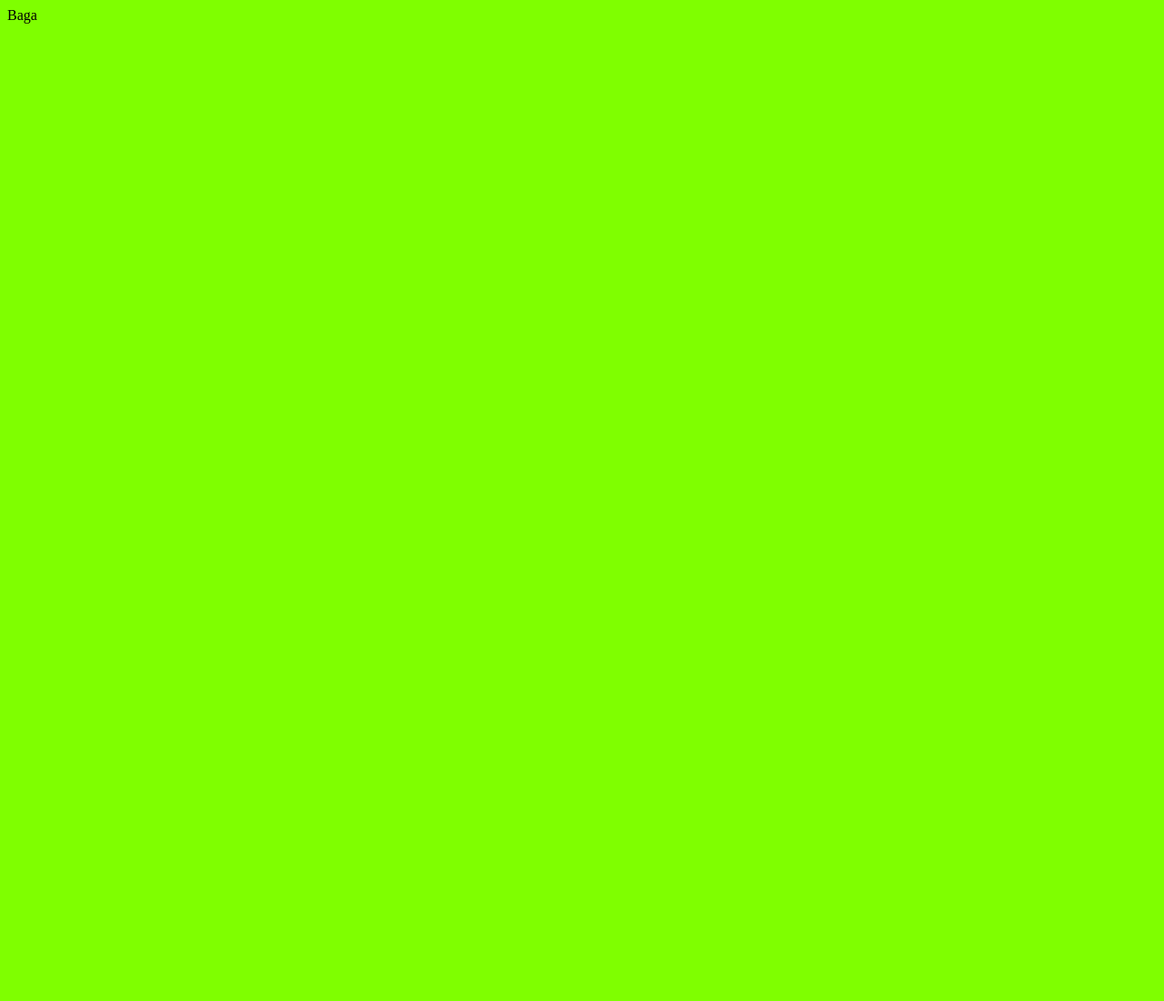
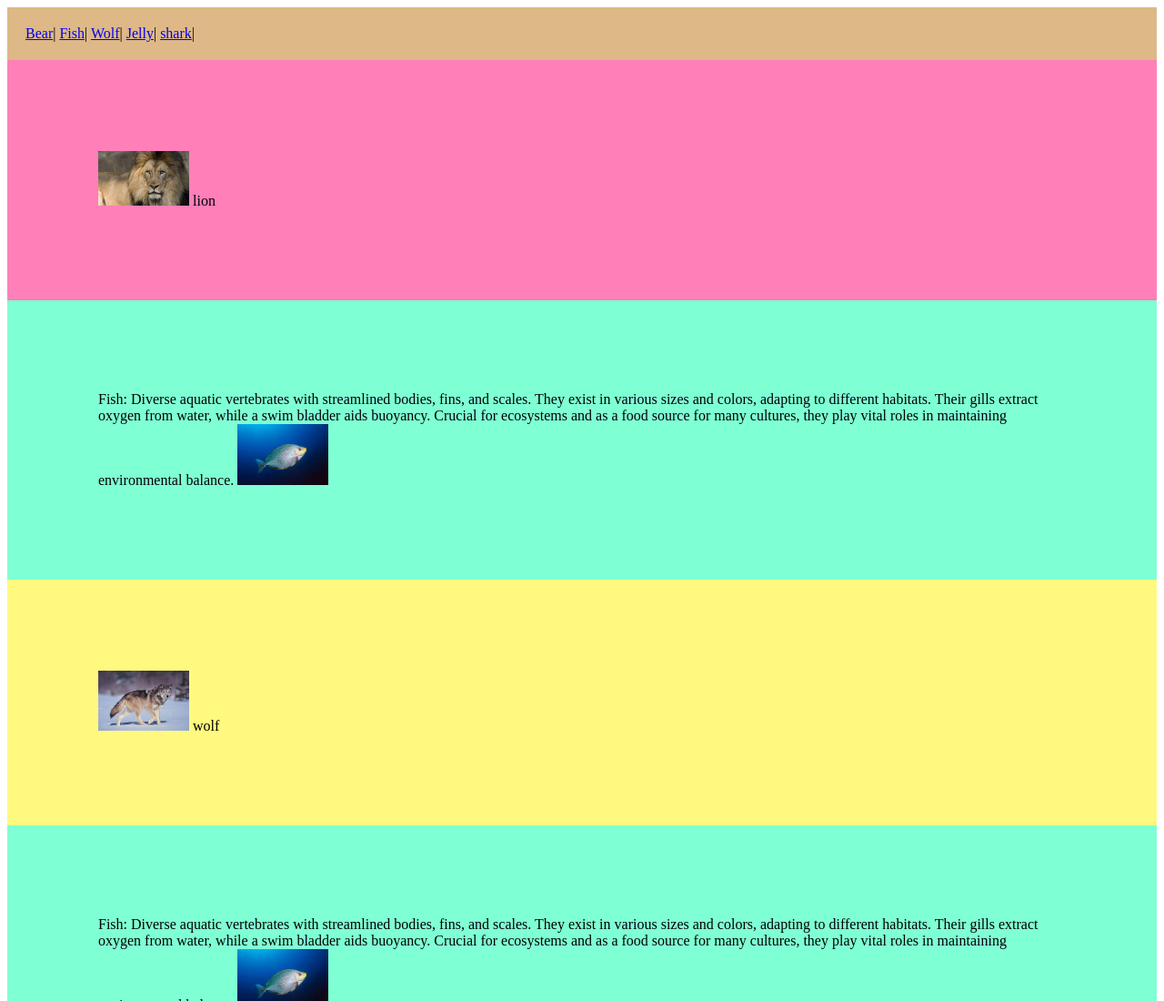
Before and after one commit to narnav/delme70007, a plain HTML site: page index.html in a window 1280 px wide. Shown: the top 1100 px of the page at 91% size. Before the commit the page ends 800 px from the top, so only its background shows below. Drawn offline with Linux system fonts and the light colour scheme.

Commit message:
add images , readme

```diff
--- a/index.html
+++ b/index.html
@@ -1,11 +1,71 @@
 <!DOCTYPE html>
 <html lang="en">
+
 <head>
     <meta charset="UTF-8">
     <meta name="viewport" content="width=device-width, initial-scale=1.0">
     <title>Document</title>
 </head>
-<body style="background-color: chartreuse;">
-    Baga
+
+<body>
+    <!-- Nav menu-->
+    <div style="background-color: burlywood;padding: 20px;" id="Menu">
+        <a href="#Bear" >Bear</a>|
+        <a href="#Fish" >Fish</a>|
+        <a href="#Wolf" >Wolf</a>|
+        <a href="#Jelly" >Jelly</a>|
+        <a href="#shark" >shark</a>|
+    </div>
+    <!-- content lion-->
+    <div style="background-color: rgb(255, 127, 185);padding: 100px; ">
+        <img src="media/lion.jpg" width="100px">
+        lion
+    </div>
+
+    <!-- content fish-->
+    <div style="background-color: aquamarine;padding: 100px;">
+
+        Fish: Diverse aquatic vertebrates with streamlined bodies, fins, and scales. They exist in various sizes and
+        colors, adapting to different habitats. Their gills extract oxygen from water, while a swim bladder aids
+        buoyancy. Crucial for ecosystems and as a food source for many cultures, they play vital roles in maintaining
+        environmental balance.
+        <img src="media/fish.jpg" width="100px">
+    </div>
+
+    <!-- content wolf-->
+    <div style="background-color: rgb(255, 249, 127);padding: 100px;">
+        <img src="media/wolf.jpg"  width="100px">
+        wolf
+    </div>
+
+     <!-- content shark-->
+     <div style="background-color: aquamarine;padding: 100px;">
+
+        Fish: Diverse aquatic vertebrates with streamlined bodies, fins, and scales. They exist in various sizes and
+        colors, adapting to different habitats. Their gills extract oxygen from water, while a swim bladder aids
+        buoyancy. Crucial for ecosystems and as a food source for many cultures, they play vital roles in maintaining
+        environmental balance.
+        <img src="media/fish.jpg" width="100px">
+    </div>
+     <!-- content jellyfisy-->
+     <div style="background-color: rgb(148, 255, 127);padding: 100px;">
+
+        Fish: Diverse aquatic vertebrates with streamlined bodies, fins, and scales. They exist in various sizes and
+        colors, adapting to different habitats. Their gills extract oxygen from water, while a swim bladder aids
+        buoyancy. Crucial for ecosystems and as a food source for many cultures, they play vital roles in maintaining
+        environmental balance.
+        <img src="media/fish.jpg" width="100px">
+    </div>
+     <!-- content bear-->
+     <div style="background-color: rgb(255, 127, 180);padding: 100px;">
+        <h1 id="Bear">Bear</h1>
+        Fish: Diverse aquatic vertebrates with streamlined bodies, fins, and scales. They exist in various sizes and
+        colors, adapting to different habitats. Their gills extract oxygen from water, while a swim bladder aids
+        buoyancy. Crucial for ecosystems and as a food source for many cultures, they play vital roles in maintaining
+        environmental balance.
+        <img src="media/fish.jpg" width="100px">
+        <a href="#Menu" >Back 2 top</a>|
+    </div>
 </body>
+
 </html>
```
Also changed, not shown: media/fish.jpg (added), media/lion.jpg (added), media/wolf.jpg (added), 1 other file.
